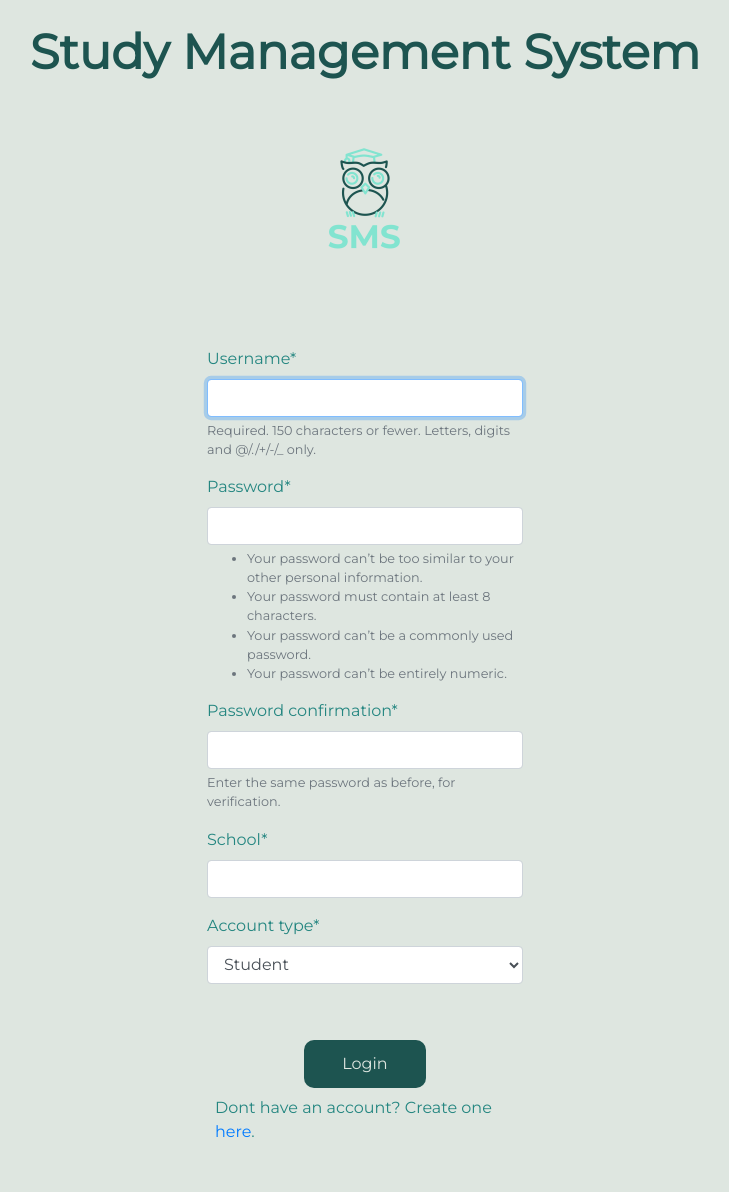
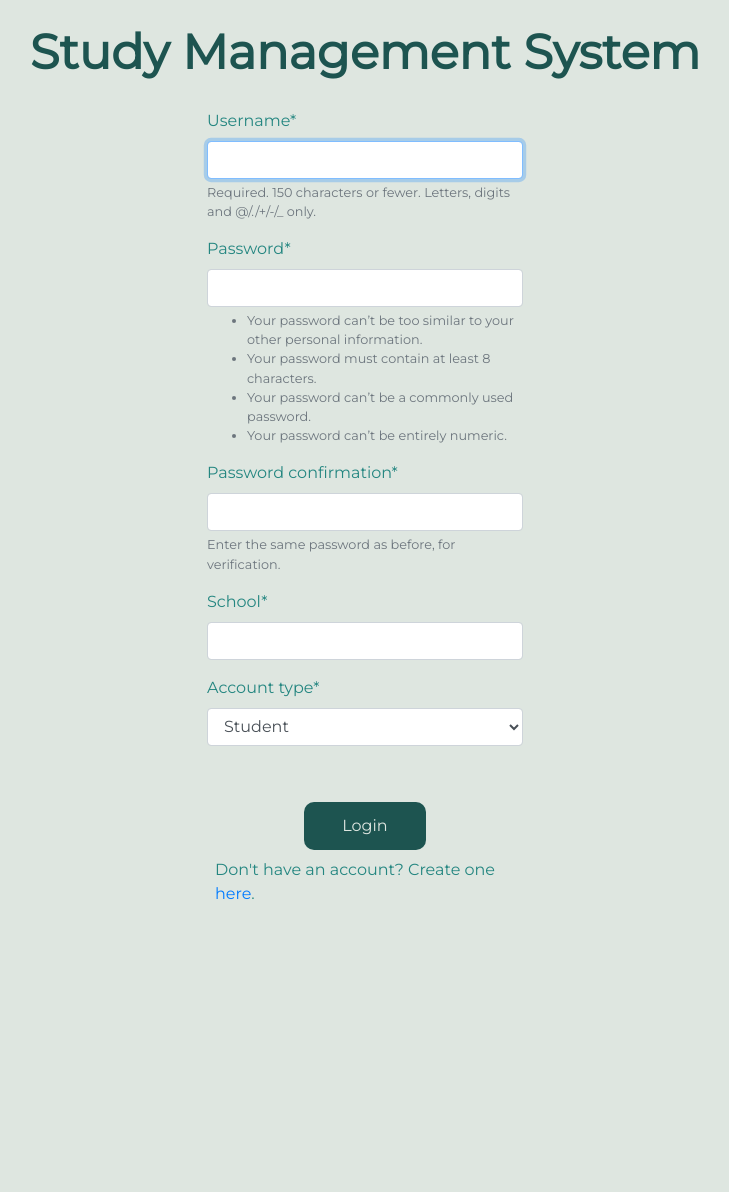
Before and after one commit to SofianM17/django-schoolmanager, a Django app: template schoolmanager/register/templates/registration/login.html in a window 1280 px wide. Shown: the whole page, without its empty margins (275-1004 px from the left). After the commit the page ends 899 px from the top, so only its background shows below. Run offline with Django 3.2, Linux system fonts and the light colour scheme; the template is opened without the code that fills it: values that come from a table or form of the project are taken from there, others are empty; some libraries are stand-ins or nearby versions.

Commit message:
Button on register page

```diff
--- a/schoolmanager/register/templates/register/register.html
+++ b/schoolmanager/register/templates/register/register.html
@@ -28,7 +28,6 @@
     {% endblock %} -->
     {% block content %}
     <div class="d-flex p-2 justify-content-center align-items-center flex-column" style="">
-        <img src="sms.png" style="margin-bottom: 3%">
         <form method="post" class="form-group" style="width: 25%; color: #248680">
             {%csrf_token%}
             {{form|crispy}}
@@ -36,6 +35,9 @@
                 <button type="submit" class="btn btn-success" style="width: 122px; height: 48px; background: #1D5450; color: #DEE6E0; border-radius: 10px; border: none; padding: none; font-size: 16px; margin-top: 40px;">
                     Register
                 </button>
+                <p class="p-2">
+                    Have an account? Login <a href="/login">here</a>.
+                </p>
             </div>
         </form>
     </div>
--- a/schoolmanager/register/templates/registration/login.html
+++ b/schoolmanager/register/templates/registration/login.html
@@ -26,11 +26,10 @@
     Login Here
     {% endblock %} -->
     {% block content %}
-    <div class="d-flex p-2 justify-content-center align-items-center flex-column" style="">
+    <div class="d-flex p-2 justify-content-center align-items-center flex-column" id="login">
         <div class="p-2" style="color: #1D5450; font-size: 48px; font-weight: bolder; margin-bottom: 1%">
             Study Management System
         </div>
-        <img src="sms.png" style="margin-bottom: 3%">
         <form method="post" class="form-group" style="width: 25%; color: #248680">
             {% csrf_token %}
             {{form|crispy}}
@@ -39,7 +38,7 @@
                     Login
                 </button>
                 <p class="p-2">
-                    Dont have an account? Create one <a href="/register">here</a>.
+                    Don't have an account? Create one <a href="/register">here</a>.
                 </p>
             </div>
         </form>
--- a/schoolmanager/schoolmanager/urls.py
+++ b/schoolmanager/schoolmanager/urls.py
@@ -26,5 +26,4 @@ urlpatterns = [
     path('register/', v.register, name='register'),
     path('', include("django.contrib.auth.urls")),
     path('jsi18n', JavaScriptCatalog.as_view(), name='js-catalog')
-
 ]
```
Also changed, not shown: schoolmanager/db.sqlite3, schoolmanager/register/templates/register/sms.png (deleted), schoolmanager/register/templates/registration/sms.png (deleted).
